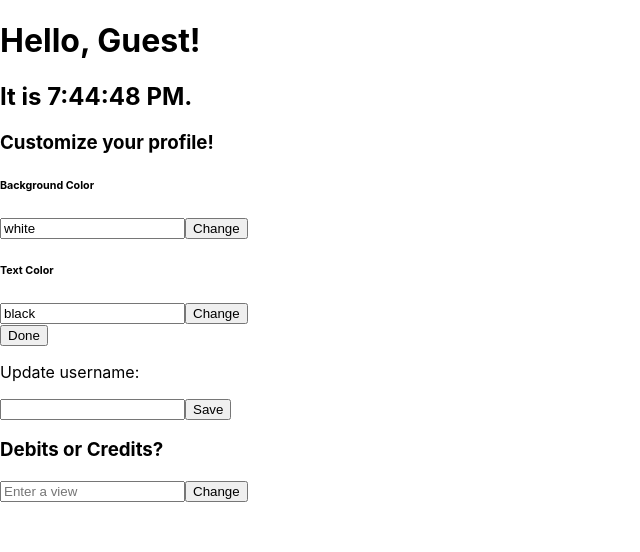
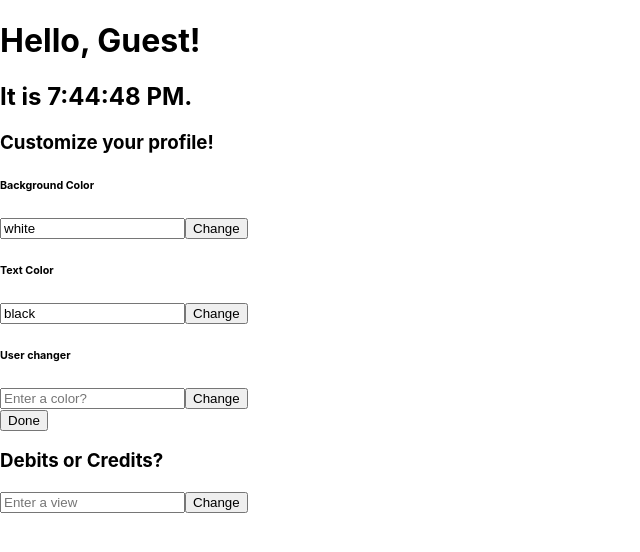
Before and after one commit to buffalos/Assignment-4, a React (Create React App) app: page / in a window 1280 px wide. Both pictures are taken after a click on the button "Customize". Shown: the top 552 px of the page, without its empty margins (0-640 px from the left). Built offline with nearby package versions, Linux system fonts and the light colour scheme.

Commit message:
moved user form into customize

```diff
--- a/src/App.js
+++ b/src/App.js
@@ -3,7 +3,7 @@ import {Component} from 'react'
 import Time from './components/CurrentTime';
 import BankData from './components/BankData';
 import CustomizeDisplay from './components/CustomizeDisplay';
-import NameChange from './components/NameChange';
+//import NameChange from './components/NameChange';
 
 class App extends Component {
   constructor(props) {
@@ -21,11 +21,10 @@ class App extends Component {
   callbackD = (passedtxt) =>{
       this.setState({txt: passedtxt});
   }
-  changeUser = (e) => {
-    e.preventDefault();
-    const currUser = e.target[0].value;
-    //console.log(currUser);
-    this.setState({user: currUser})
+  callbackF = (passeduser) => {
+    const currUser = document.getElementById('user').value;
+    console.log(currUser);
+    this.setState({user:currUser})
   }
   render() {
       document.body.style.backgroundColor = this.state.bg;
@@ -35,8 +34,7 @@ class App extends Component {
       <div>
         <Time user={this.state.user} />
         <h3>Customize your profile!</h3>
-        <CustomizeDisplay callbackA={this.callbackB} callbackC={this.callbackD}/>
-        <NameChange changeUser={this.changeUser} />
+        <CustomizeDisplay callbackA={this.callbackB} callbackC={this.callbackD} changeUser={this.callbackF}/>
         <BankData />
         </div>
     );
--- a/src/components/CustomizeDisplay.js
+++ b/src/components/CustomizeDisplay.js
@@ -7,7 +7,8 @@ class CustomizeDisplay extends Component {
     this.state = {
       styles: {
        backgroundColor: 'white',
-       color: 'black'
+       color: 'black',
+       user: 'Guest'
     },
       display: false,
     }
@@ -29,7 +30,9 @@ class CustomizeDisplay extends Component {
   TXT_handleInputChange = (event) => {
       this.setState({styles:{color: event.target.value}});
     }
-
+    U_handleInputChange = (event) => {
+        this.setState({user: event.target.value});
+      }
 
   BG_getInput = () => {
     return (
@@ -48,7 +51,14 @@ class CustomizeDisplay extends Component {
         </div>
     );
   }
-
+  U_getInput = () => {
+    return (
+        <div>
+        <input type="text" id="user" value={this.state.user} onChange={this.U_handleInputChange} placeholder="Enter a color?"/>
+            <button onClick={this.U_handleChange}>Change</button>
+        </div>
+    );
+  }
   BG_handleChange = () => {
       let passedbg = this.state.styles.backgroundColor;
       this.props.callbackA(passedbg);
@@ -60,7 +70,11 @@ class CustomizeDisplay extends Component {
         this.props.callbackC(passedtxt);
         console.log(passedtxt);
     }
-
+    U_handleChange = () => {
+        let passeduser = this.state.user;
+        this.props.changeUser(passeduser);
+        console.log(passeduser);
+    }
   render() {
       return (
          <div>
@@ -70,6 +84,8 @@ class CustomizeDisplay extends Component {
                   {this.BG_getInput()}
               <h6>Text Color</h6>
                 {this.TXT_getInput()}
+                <h6>User changer</h6>
+                  {this.U_getInput()}
             <button onClick={this.handleDisplayClick}>Done</button>
               </div>
           : <div>
```
Also changed, not shown: src/components/Background.js (deleted), src/components/TextColor.js (deleted).
